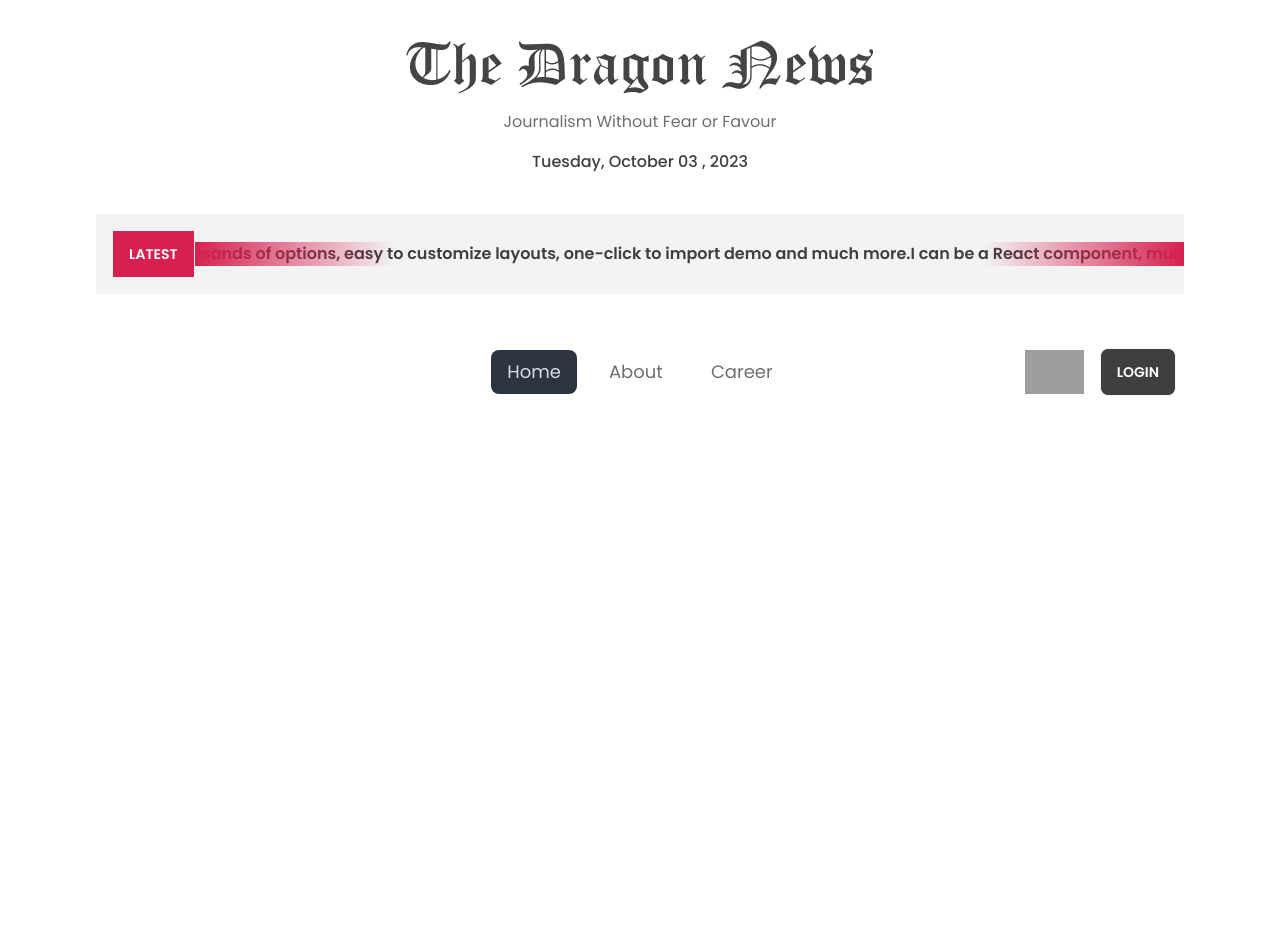
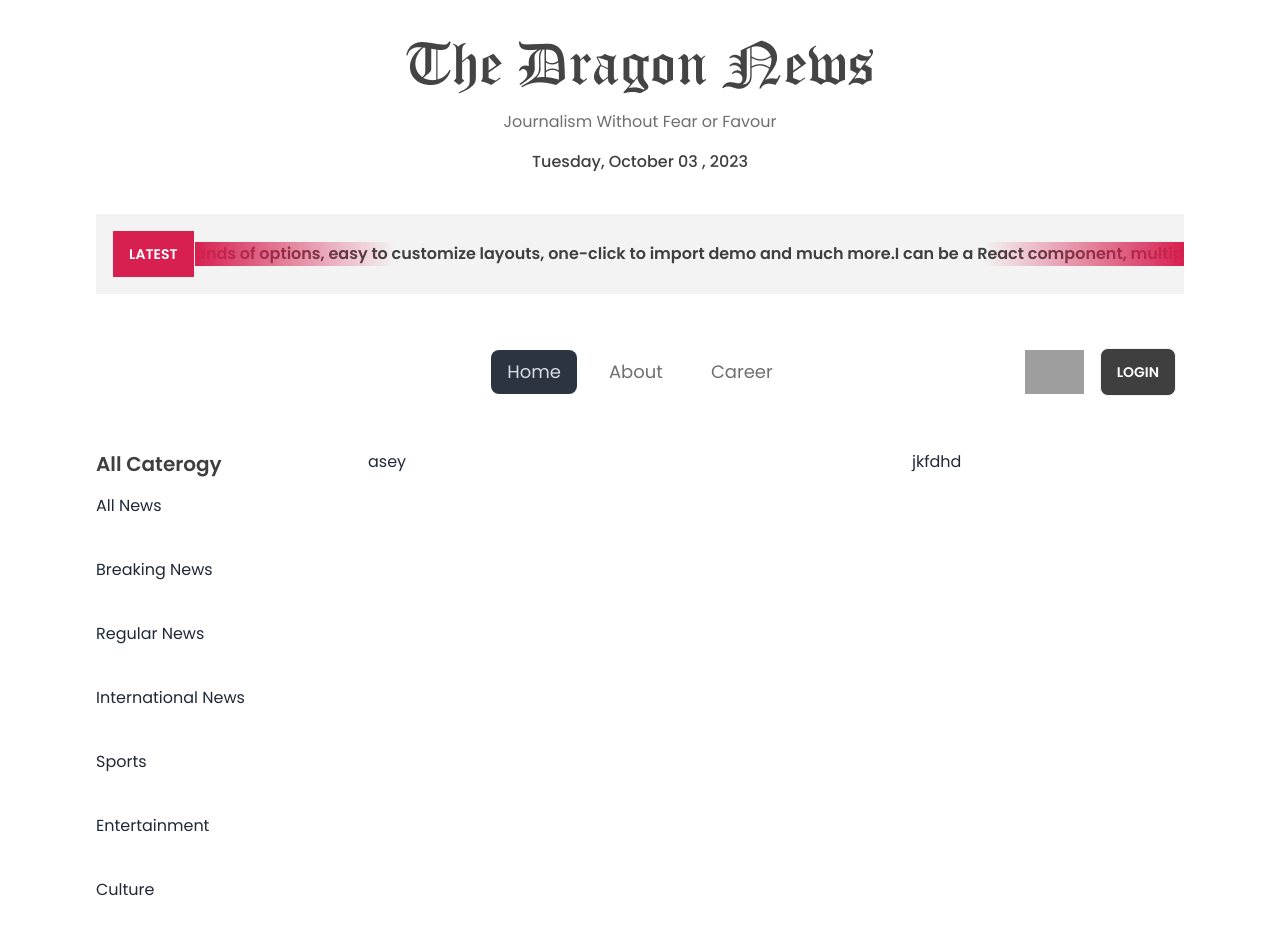
Before and after one commit to tasnu754/Newspaper-auth, a React (Vite) app: page / in a window 1280 px wide. Shown: the top 946 px of the page. Before the commit the page ends 800 px from the top, so only its background shows below. Built offline with nearby package versions, Linux system fonts and the light colour scheme; grey boxes are pictures that could not be loaded.

Commit message:
Right Bar created

```diff
--- a/package.json
+++ b/package.json
@@ -13,6 +13,7 @@
     "localforage": "^1.10.0",
     "match-sorter": "^6.3.1",
     "moment": "^2.29.4",
+    "prop-types": "^15.8.1",
     "react": "^18.2.0",
     "react-dom": "^18.2.0",
     "react-fast-marquee": "^1.6.1",
--- /dev/null
+++ b/src/Components/CategoryName/CategoryName.jsx
@@ -0,0 +1,26 @@
+import { NavLink } from "react-router-dom";
+import PropTypes from "prop-types";
+
+
+const CategoryName = ({ name }) => {
+
+    return (
+      <div className="h-[64px]">
+        <NavLink
+          to="/"
+          className={({ isActive, isPending }) =>
+            isPending ? "pending" : isActive ? "active" : ""
+          }
+        >
+          {name}
+        </NavLink>
+      </div>
+    );
+};
+
+CategoryName.propTypes = {
+  name: PropTypes.object.isRequired,
+};
+
+
+export default CategoryName;
--- /dev/null
+++ b/src/Components/Rightbar/RightBar.jsx
@@ -0,0 +1,24 @@
+import { useEffect, useState } from "react";
+
+import CategoryName from "../CategoryName/CategoryName";
+
+
+const RightBar = () => {
+    const [categories, setCategories] = useState([]);
+
+    useEffect(() => {
+        fetch("/categories.json")
+            .then(res => res.json())
+            .then(data => setCategories(data));
+    },[])
+    return (
+      <div>
+        <h2 className="text-[#403F3F] text-xl  font-semibold mb-4">All Caterogy </h2>
+        {categories.map((category) => (
+            <CategoryName key={category.id} name={category.name}></CategoryName>
+        ))}
+      </div>
+    );
+};
+
+export default RightBar;
--- a/src/Pages/Home/Home.jsx
+++ b/src/Pages/Home/Home.jsx
@@ -1,6 +1,7 @@
 import BreakingNews from "../../Components/BreakingNews/BreakingNews";
 import Header from "../../Components/Header/Header";
 import Navbar from "../../Components/Navbar/Navbar";
+import RightBar from "../../Components/Rightbar/RightBar";
 
 
 const Home = () => {
@@ -9,6 +10,15 @@ const Home = () => {
             <Header></Header>
             <BreakingNews></BreakingNews>
             <Navbar></Navbar>
+
+            <div className="grid grid-cols-4">
+                <div className=" col-span-1">
+                    <RightBar></RightBar>
+                </div>
+                <div className="col-span-2">asey</div>
+                <div className="col-span-1">jkfdhd</div>
+
+            </div>
       </div>
     );
 };
```
Also changed, not shown: 1 other file (tests, documents, lock files or other folders).
